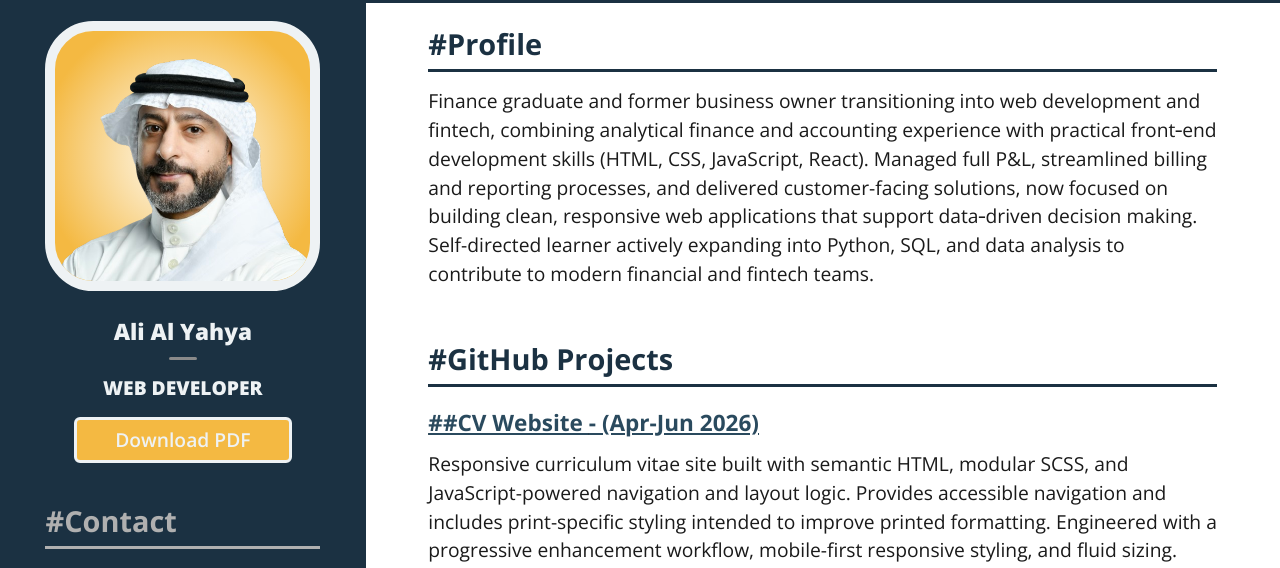
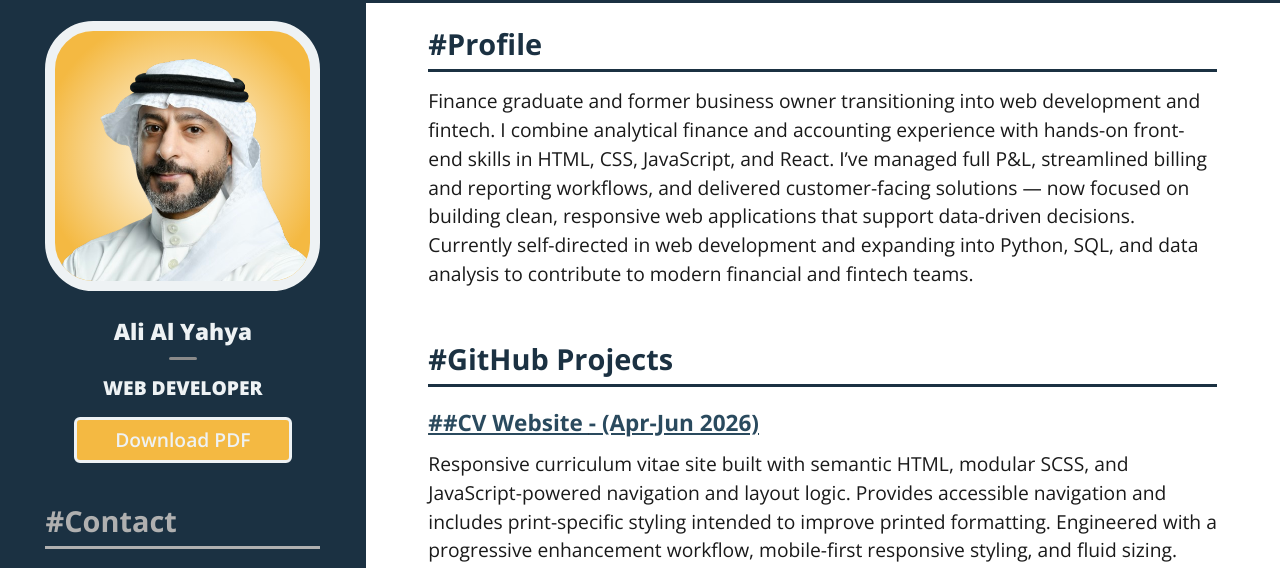
Before and after one commit to ayx234/my-cv, a website: page index.html in a window 1280 px wide. Shown: the part 113-681 px from the top of the page. Drawn offline with nearby package versions, Linux system fonts and the light colour scheme.

Commit message:
fix(html): add missing </a> & minor content update
- add closing tag </a> to
 <a class="webdev-project-link my-cv-github-anchor show-on-print">
 inside <section id="cv-website">
- change wording of "content" attribute for <meta property="og:description" .../>
- change wording of .profile__description

```diff
--- a/index.html
+++ b/index.html
@@ -13,7 +13,7 @@
 		<meta property="og:title" content="Ali Al Yahya – Web Developer" />
 		<meta
 			property="og:description"
-			content="Finance professional transitioning to web development. Front-end specialist. React, JavaScript, responsive design."
+			content="Finance professional transitioning to web development and fintech. React, JavaScript, accessibility, semantic HTML, responsive design, Python."
 		/>
 		<meta
 			property="og:image"
@@ -328,16 +328,16 @@
 
 					<p class="profile__description">
 						Finance graduate and former business owner transitioning
-						into web development and fintech, combining analytical
-						finance and accounting experience with practical
-						front‑end development skills (HTML, CSS, JavaScript,
-						React). Managed full P&L, streamlined billing and
-						reporting processes, and delivered customer-facing
-						solutions, now focused on building clean, responsive web
-						applications that support data‑driven decision making.
-						Self-directed learner actively expanding into Python,
-						SQL, and data analysis to contribute to modern financial
-						and fintech teams.
+						into web development and fintech. I combine analytical
+						finance and accounting experience with hands-on
+						front-end skills in HTML, CSS, JavaScript, and React.
+						I’ve managed full P&L, streamlined billing and reporting
+						workflows, and delivered customer-facing solutions — now
+						focused on building clean, responsive web applications
+						that support data-driven decisions. Currently
+						self-directed in web development and expanding into
+						Python, SQL, and data analysis to contribute to modern
+						financial and fintech teams.
 					</p>
 				</div>
 			</section>
@@ -574,6 +574,7 @@
 										Live site:
 										https://ayx234.github.io/React_Learn_TIcTacToe
 									</div>
+								</a>
 							</div>
 						</div>
 					</section>
```
